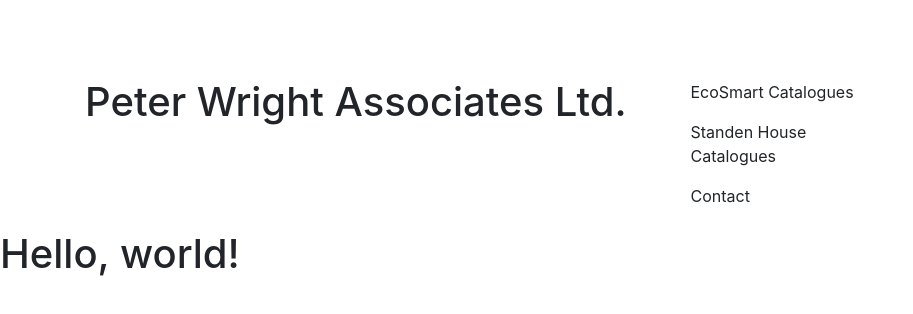
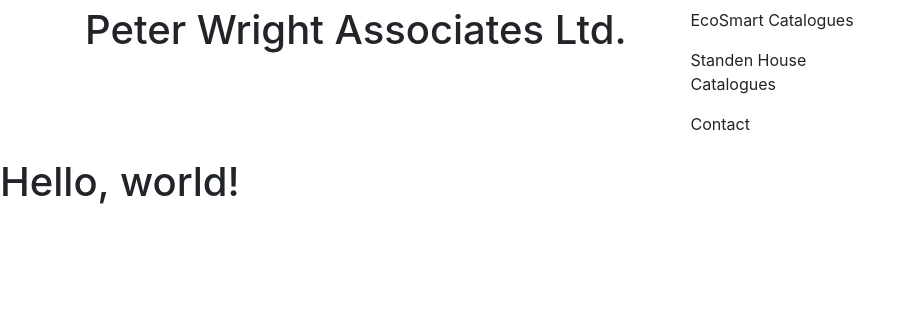
Before and after one commit to cl2627/peterwright.github.io, a plain HTML site: page index.html in a window 1280 px wide. Shown: the whole page, without its empty margins (0-913 px from the left). Drawn offline with nearby package versions, Linux system fonts and the light colour scheme.

Commit message:
Update main.css

```diff
--- a/main.css
+++ b/main.css
@@ -1,16 +1,3 @@
-body {
-  padding-top: 5rem;
-}
-.starter-template {
-  padding: 3rem 1.5rem;
-  text-align: center;
-}
-/* Show it is fixed to the top */
-body {
-  min-height: 75rem;
-  padding-top: 4.5rem;
-}
-
 .navbar {
   display: flex;
   flex-wrap: wrap;
```
